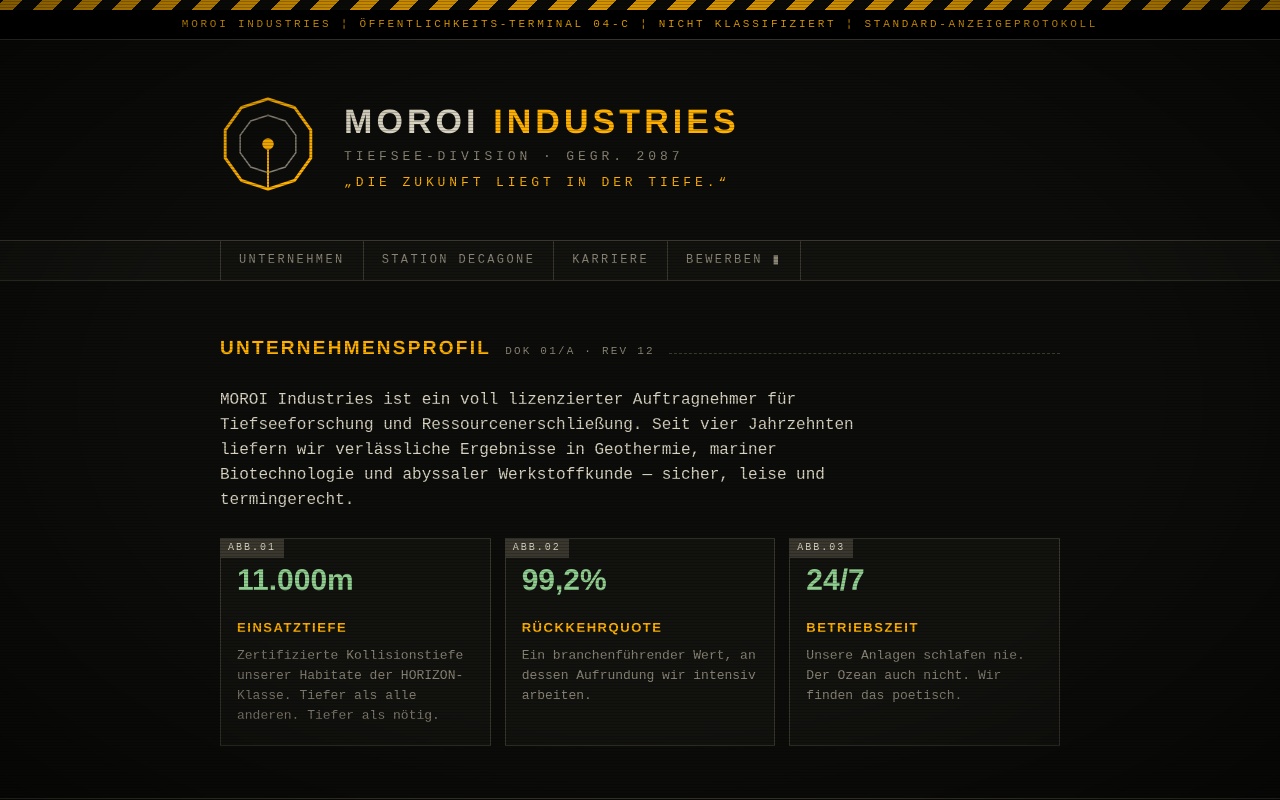
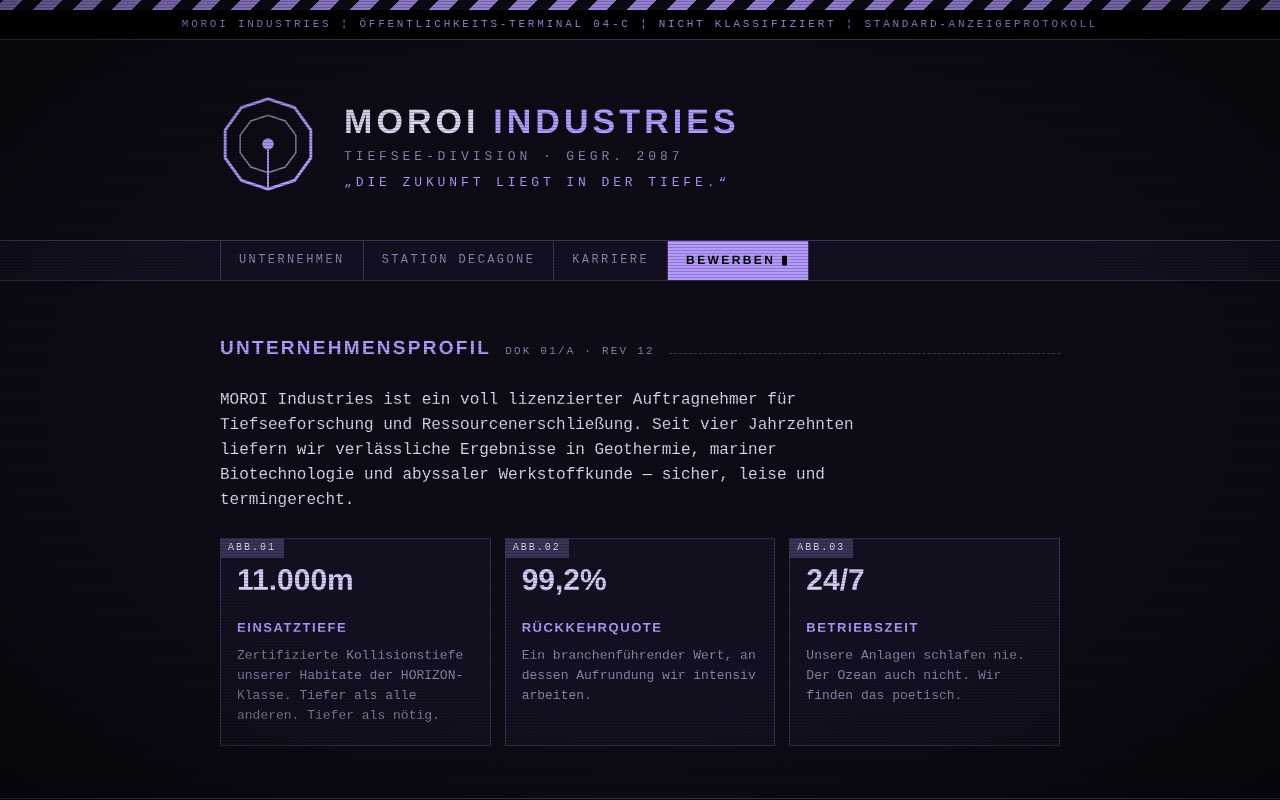
Before and after one commit to DoubleMJay0/moroi_Industries, a plain HTML site: page index.html in a window 1280 px wide. Shown: the top 800 px of the page. Drawn offline with Linux system fonts and the light colour scheme.

Commit message:
Violette Palette (Deca Cover), Bewerben-CTA hervorgehoben, Offene Stellen prominenter

```diff
--- a/index.html
+++ b/index.html
@@ -7,17 +7,17 @@
 <meta name="description" content="MOROI Industries. Pioniere der Tiefe. Jetzt Personal für Station DECAGONE gesucht.">
 <style>
   :root{
-    --bg:#0c0c0a;
-    --panel:#12120f;
-    --panel2:#181712;
-    --ink:#d8d2c0;
-    --dim:#8a8474;
-    --amber:#ffb000;
-    --amber-dim:#b07a10;
-    --green:#8fce8f;
+    --bg:#0e0b16;
+    --panel:#151021;
+    --panel2:#1a1428;
+    --ink:#ddd6f0;
+    --dim:#8f86ad;
+    --amber:#b49aff;
+    --amber-dim:#7a63c4;
+    --green:#d6ccf7;
     --red:#e0523c;
-    --line:#3a382e;
-    --hazard:repeating-linear-gradient(-45deg,#ffb000 0 14px,#0c0c0a 14px 28px);
+    --line:#3c3358;
+    --hazard:repeating-linear-gradient(-45deg,#b49aff 0 14px,#0e0b16 14px 28px);
   }
   *{box-sizing:border-box;margin:0;padding:0}
   html{scroll-behavior:smooth}
@@ -70,6 +70,32 @@
   }
   nav a:first-child{border-left:1px solid var(--line)}
   nav a:hover{color:var(--amber);background:#000;text-decoration:none}
+  nav a.cta{
+    background:var(--amber);color:#000;font-weight:700;
+    font-family:"Helvetica Neue",Helvetica,Arial,sans-serif;
+  }
+  nav a.cta:hover{background:var(--ink);color:#000}
+
+  /* careers emphasis */
+  #careers{background:var(--panel2)}
+  #careers .sechead h2{font-size:28px;color:var(--ink)}
+  .recruitbar{
+    background:var(--hazard);padding:8px 14px;margin-bottom:26px;
+  }
+  .recruitbar span{
+    background:#000;color:var(--amber);display:inline-block;padding:5px 14px;
+    font-family:"Helvetica Neue",Helvetica,Arial,sans-serif;font-weight:700;
+    font-size:13px;letter-spacing:.25em;text-transform:uppercase;
+  }
+  .applycta{
+    display:inline-block;margin-top:24px;padding:18px 40px;
+    background:var(--amber);color:#000 !important;text-decoration:none !important;
+    font-family:"Helvetica Neue",Helvetica,Arial,sans-serif;font-weight:700;
+    font-size:17px;letter-spacing:.25em;text-transform:uppercase;
+    border:1px solid var(--ink);box-shadow:0 0 0 4px var(--bg),0 0 0 5px var(--amber-dim);
+    animation:bl 1.2s steps(2) infinite;
+  }
+  .applycta:hover{animation:none;background:var(--ink)}
 
   section{padding:52px 0;border-bottom:1px solid var(--line)}
   .sechead{display:flex;align-items:baseline;gap:14px;margin-bottom:26px}
@@ -229,11 +255,11 @@
       <!-- decagon mark -->
       <svg width="96" height="96" viewBox="0 0 100 100" aria-label="MOROI Industries decagon mark">
         <polygon points="50,3 77.6,12 94.6,35.5 94.6,64.5 77.6,88 50,97 22.4,88 5.4,64.5 5.4,35.5 22.4,12"
-                 fill="none" stroke="#ffb000" stroke-width="3"/>
+                 fill="none" stroke="#b49aff" stroke-width="3"/>
         <polygon points="50,20 68,26 79,41 79,59 68,74 50,80 32,74 21,59 21,41 32,26"
-                 fill="none" stroke="#8a8474" stroke-width="1.5"/>
-        <circle cx="50" cy="50" r="6" fill="#ffb000"/>
-        <line x1="50" y1="56" x2="50" y2="97" stroke="#ffb000" stroke-width="2"/>
+                 fill="none" stroke="#8f86ad" stroke-width="1.5"/>
+        <circle cx="50" cy="50" r="6" fill="#b49aff"/>
+        <line x1="50" y1="56" x2="50" y2="97" stroke="#b49aff" stroke-width="2"/>
       </svg>
     </div>
     <div class="brand">
@@ -249,7 +275,7 @@
     <a href="#about">Unternehmen</a>
     <a href="#facility">Station Decagone</a>
     <a href="#careers">Karriere</a>
-    <a href="#apply">Bewerben <span class="blink">▮</span></a>
+    <a href="#apply" class="cta">Bewerben <span class="blink">▮</span></a>
   </div>
 </nav>
 
@@ -291,6 +317,7 @@
 
 <section id="careers">
   <div class="wrap">
+    <div class="recruitbar"><span>Personal gesucht — sofortiger Einsatz</span></div>
     <div class="sechead"><h2>Offene Stellen</h2><span class="code">DOK 03/HR · REV 31</span></div>
     <p class="lead">MOROI Industries erweitert die Besatzung der Decagone. Wir suchen zuverlässiges
     Personal für den sofortigen Langzeiteinsatz. Attraktive Vergütung. Gefahrenzulagen. Alle
@@ -325,6 +352,7 @@
       <span class="badge">Gefahrenstufe II</span>
     </div>
     <p class="small muted">* Stufe kann ohne Vorankündigung neu klassifiziert werden.</p>
+    <div style="text-align:center"><a class="applycta" href="#apply">▶ Jetzt bewerben ◀</a></div>
   </div>
 </section>
 
```
